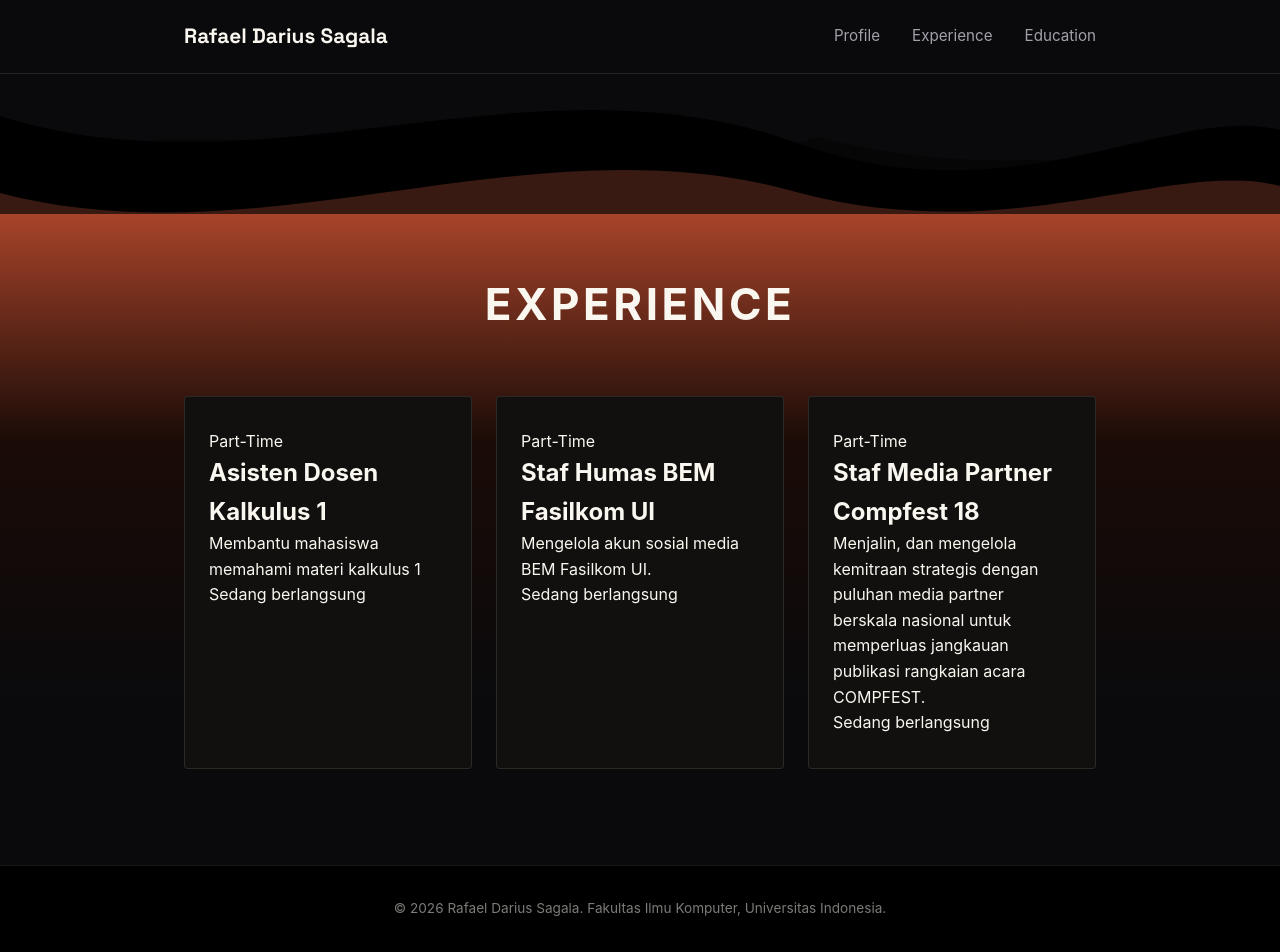
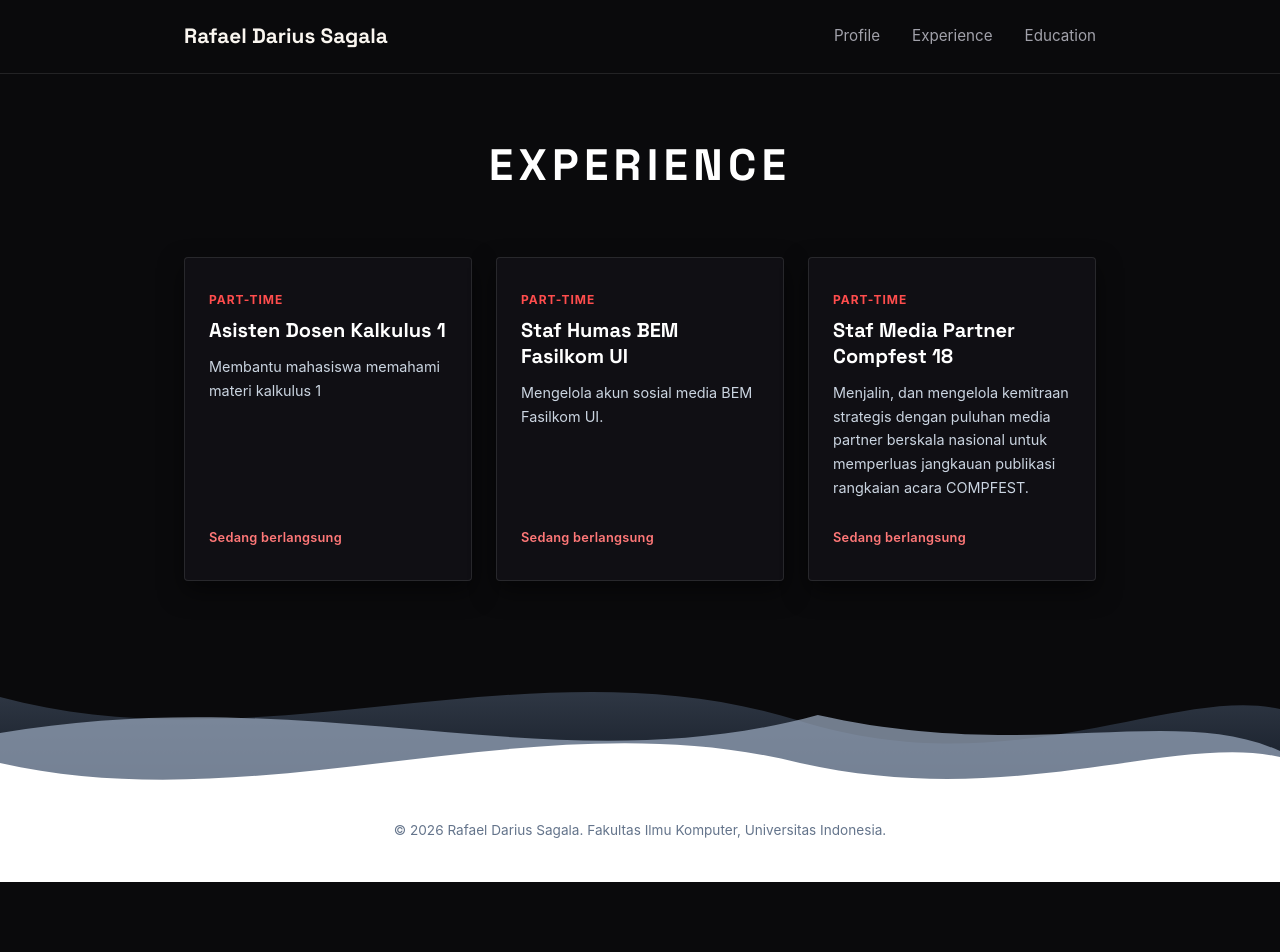
Before and after one commit to darzzius/myportofolio, a Django app: page /experience/ in a window 1280 px wide. After the commit the page ends 882 px from the top, so only its background shows below. Run offline with Django 5.2, Linux system fonts and the light colour scheme; data comes from the database, SQL or seed files in the repository.

Commit message:
memperbaiki sedikit detail di experience, sekaligus pengumpulan refleksi untuk tugas 2

```diff
--- a/static/css/style.css
+++ b/static/css/style.css
@@ -6,7 +6,6 @@
 
 :root {
     --bg-dark: #0a0a0c;
-    --bg-card: #12100e;
     --paper: #faf6f0;
     --accent: #d95d39;
     --accent-dark: #a8442a;
@@ -133,7 +132,21 @@ h1, .brand {
 .wave-divider-bottom svg {
     display: block;
     width: 100%;
-    height: 130px;
+    height: 190px;
+}
+
+.wave-divider-bottom-white {
+    width: 100%;
+    overflow: hidden;
+    line-height: 0;
+    background-color: var(--bg-dark);
+    margin-bottom: -1px;
+}
+
+.wave-divider-bottom-white svg {
+    display: block;
+    width: 100%;
+    height: 120px;
 }
 
 .hero {
@@ -256,70 +269,102 @@ h1, .brand {
 }
 
 .experience-section {
-    background: linear-gradient(180deg, #a8442a 0%, #1a0b07 35%, var(--bg-dark) 75%, var(--bg-dark) 100%);
-    color: var(--paper);
-    padding: 3.5rem 0 6rem;
+    background-color: var(--bg-dark);
+    color: #f8fafc;
+    padding: 3.5rem 0 5rem;
     border-top: none;
 }
 
 .experience-section .section-title {
+    font-family: "Space Grotesk", sans-serif;
     font-size: clamp(2rem, 4vw, 2.75rem);
     text-align: center;
     text-transform: uppercase;
-    letter-spacing: 0.08em;
+    letter-spacing: 0.12em;
     margin-bottom: 3.5rem;
-    color: var(--paper);
+    color: #ffffff;
+    font-weight: 700;
 }
 
 .experience-grid {
     display: grid;
     grid-template-columns: repeat(3, 1fr);
     gap: 1.5rem;
+    align-items: stretch;
 }
 
 .experience-card {
-    background-color: var(--bg-card);
-    border: 1px solid rgba(227, 217, 201, 0.12);
+    background-color: rgba(18, 17, 22, 0.88);
+    border: 1px solid rgba(255, 255, 255, 0.1);
     border-radius: var(--radius);
     padding: 2rem 1.5rem;
     display: flex;
     flex-direction: column;
-    transition: transform 0.2s ease, border-color 0.2s ease;
+    height: 100%;
+    box-shadow: 0 10px 25px rgba(0, 0, 0, 0.5);
+    backdrop-filter: blur(8px);
+    transition: transform 0.25s ease, border-color 0.25s ease, box-shadow 0.25s ease;
 }
 
 .experience-card:hover {
-    transform: translateY(-4px);
-    border-color: var(--accent);
+    transform: translateY(-5px);
+    border-color: #ff3333;
+    box-shadow: 0 15px 35px rgba(201, 24, 24, 0.45), inset 0 0 15px rgba(201, 24, 24, 0.1);
 }
 
-.card-period {
+.experience-category {
+    display: inline-block;
     font-size: 0.75rem;
     text-transform: uppercase;
     letter-spacing: 0.08em;
-    color: var(--accent);
+    color: #ff4d4d;
     font-weight: 700;
     margin-bottom: 0.5rem;
 }
 
-.card-role {
+.experience-title {
     font-family: "Space Grotesk", sans-serif;
-    font-size: 1.2rem;
+    font-size: 1.25rem;
+    font-weight: 700;
     line-height: 1.3;
-    margin-bottom: 0.25rem;
-    color: var(--paper);
+    color: #ffffff;
+    margin-bottom: 0.75rem;
 }
 
-.card-org {
-    font-size: 0.85rem;
-    color: rgba(250, 246, 240, 0.6);
-    margin-bottom: 1rem;
-    font-weight: 500;
+.experience-description {
+    font-size: 0.9rem;
+    line-height: 1.65;
+    color: #cbd5e1;
+    margin-bottom: 1.75rem;
+    flex-grow: 1;
 }
 
-.card-desc {
-    font-size: 0.9rem;
-    line-height: 1.55;
-    color: rgba(250, 246, 240, 0.8);
+.card-footer {
+    margin-top: auto;
+    display: flex;
+    align-items: center;
+}
+
+.card-footer span,
+.status-text-ongoing {
+    font-size: 0.8rem;
+    font-weight: 600;
+    color: #ff7878;
+    letter-spacing: 0.02em;
+}
+
+.status-text-completed {
+    font-size: 0.8rem;
+    font-weight: 500;
+    color: #94a3b8;
+    letter-spacing: 0.02em;
+}
+
+.empty-state {
+    text-align: center;
+    padding: 4rem 1rem;
+    color: #cbd5e1;
+    grid-column: 1 / -1;
 }
 
 .timeline {
@@ -390,9 +435,21 @@ h1, .brand {
     background-color: #000000;
     color: rgba(250, 246, 240, 0.5);
     font-size: 0.85rem;
-    padding: 2rem 0;
-    border-top: 1px solid var(--line);
+    padding: 2.5rem 0;
+    border-top: none;
     text-align: center;
+}
+
+.footer-white,
+.main-experience ~ .site-footer {
+    background-color: #ffffff;
+    color: #64748b;
+    border-top: none;
+}
+
+.footer-white p,
+.main-experience ~ .site-footer p {
+    color: #64748b;
 }
 
 @media (max-width: 820px) {
--- a/templates/experience.html
+++ b/templates/experience.html
@@ -21,25 +21,10 @@
             </div>
         </header>
 
-        <div class="wave-divider">
-            <svg viewBox="0 0 1440 100" preserveAspectRatio="none">
-                <defs>
-                    <linearGradient id="waveGradient" x1="0%" y1="0%" x2="0%" y2="100%">
-                        <stop offset="0%" stop-color="#d95d39" />
-                        <stop offset="100%" stop-color="#542115" />
-                    </linearGradient>
-                </defs>
-                <path d="M0,30 C300,90 600,-20 900,50 C1140,105 1320,20 1440,40 L1440,100 L0,100 Z"></path>
-                <path fill="rgba(0, 0, 0, 0.45)" d="M0,60 C360,15 620,105 920,45 C1160,85 1320,35 1440,75 L1440,140 L0,140 Z"></path>
-                <path fill="#381a13" d="M0,85 C300,135 600,30 900,85 C1140,125 1320,60 1440,80 L1440,140 L0,140 Z"></path>
-            </svg>
-        </div>
-
         <main class="main-experience">
             <section class="experience-section" id="experience">
                 <div class="container">
                     <h2 class="section-title">Experience</h2>
-
 
                     <div class="experience-grid">
                         {% for experience in experience_list %}
@@ -48,7 +33,7 @@
                                     {{ experience.get_category_display }}
                                 </span>
 
-                                <h2 class="experience-title">{{ experience.title }}</h2>
+                                <h3 class="experience-title">{{ experience.title }}</h3>
 
                                 <p class="experience-description">
                                     {{ experience.description }}
@@ -56,11 +41,11 @@
 
                                 <div class="card-footer">
                                     {% if experience.is_ongoing %}
-                                        <span class="status-badge status-ongoing">
-                                            <span class="status-dot"></span> Sedang berlangsung
+                                        <span class="status-text-ongoing">
+                                            Sedang berlangsung
                                         </span>
                                     {% else %}
-                                        <span class="status-badge status-completed">
+                                        <span class="status-text-completed">
                                             Selesai
                                         </span>
                                     {% endif %}
@@ -76,7 +61,22 @@
             </section>
         </main>
 
-        <footer class="site-footer">
+        <div class="wave-divider-bottom-white">
+            <svg viewBox="0 0 1440 100" preserveAspectRatio="none">
+                <defs>
+                    <linearGradient id="waveExpWhiteGrad" x1="0%" y1="0%" x2="0%" y2="100%">
+                        <stop offset="0%" stop-color="#475569" />
+                        <stop offset="100%" stop-color="#1e293b" />
+                    </linearGradient>
+                </defs>
+
+                <path fill="url(#waveExpWhiteGrad)" opacity="0.6" d="M0,30 C300,90 600,-20 900,50 C1140,105 1320,20 1440,40 L1440,100 L0,100 Z"></path>
+                <path fill="#94a3b8" opacity="0.75" d="M0,60 C360,15 620,105 920,45 C1160,85 1320,35 1440,75 L1440,140 L0,140 Z"></path>
+                <path fill="#ffffff" d="M0,85 C300,135 600,30 900,85 C1140,125 1320,60 1440,80 L1440,140 L0,140 Z"></path>
+            </svg>
+        </div>
+
+        <footer class="site-footer footer-white">
             <div class="container">
                 <p>&copy; 2026 {{ name }}. Fakultas Ilmu Komputer, Universitas Indonesia.</p>
             </div>
```
Also changed, not shown: other parts of static/css/style.css (+14 -12 lines), templates/education.html (+0 -15 lines), README.md.
